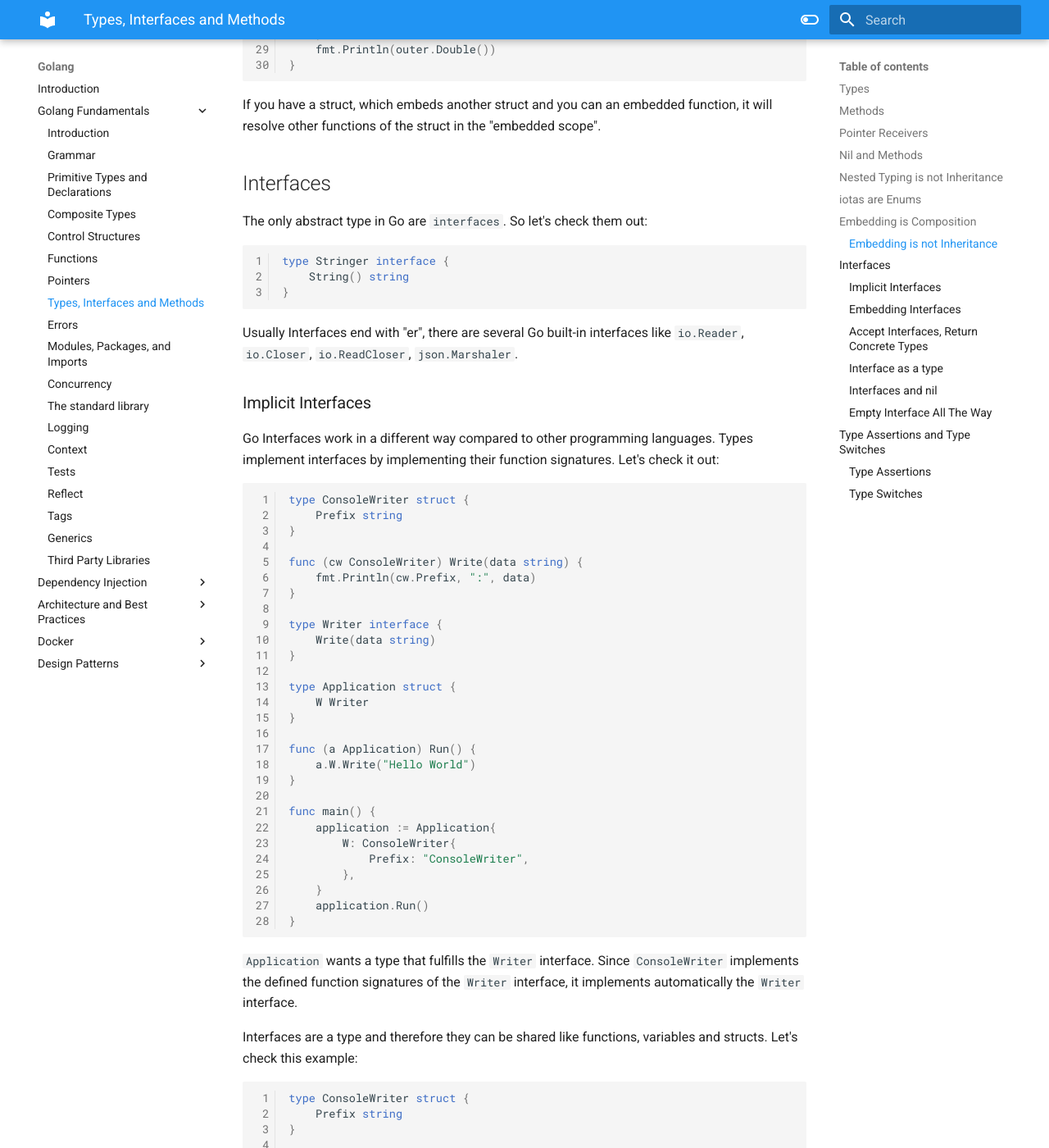
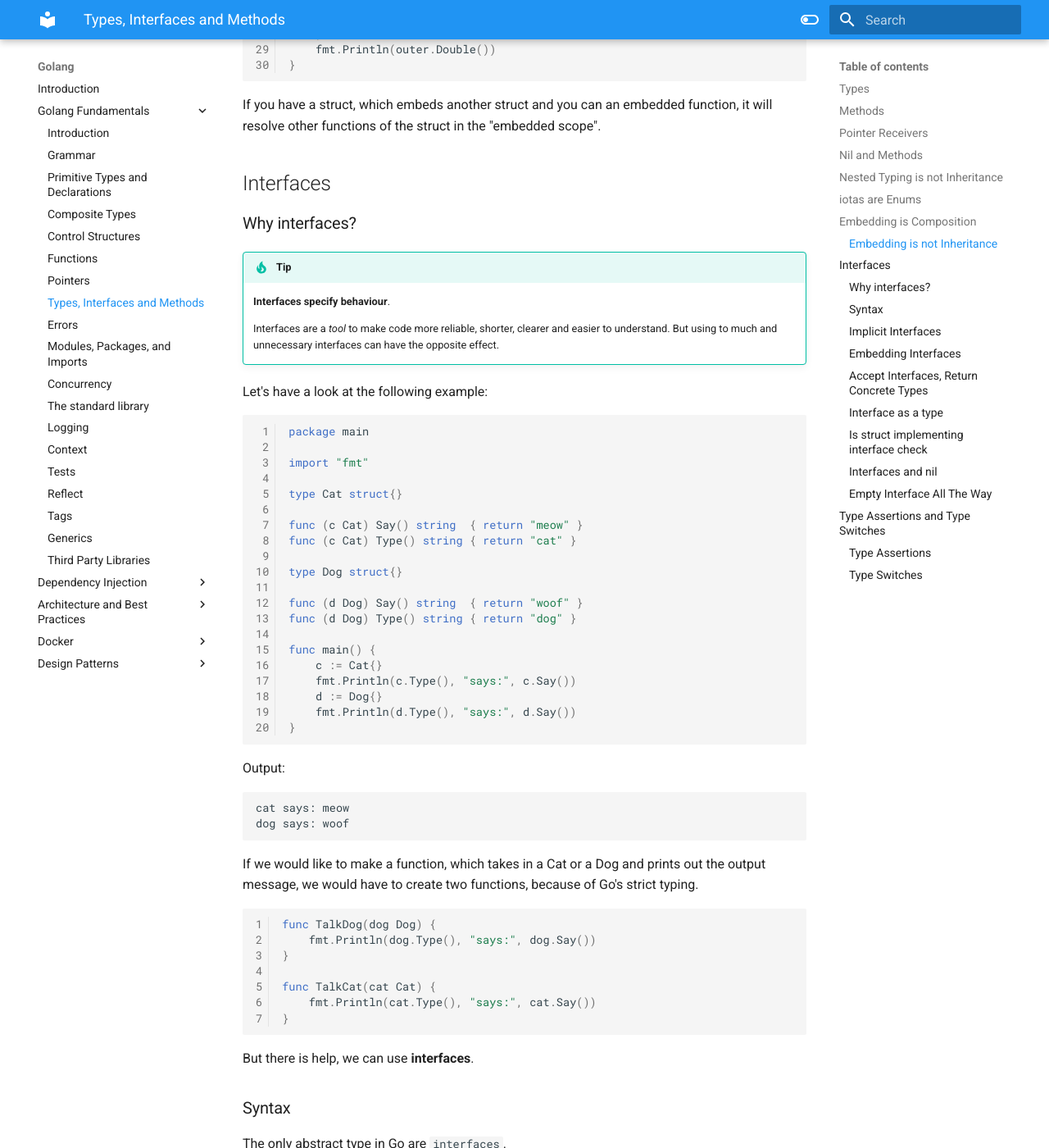
Before and after one commit to bykof/bykof.github.com, an MkDocs documentation site: the page built from docs/golang/golang-fundamentals/types_interfaces_methods.md, in a window 1280 px wide and 1400 px high, scrolled down 9194 px. Shown: the whole window at 82% size. Built offline with MkDocs 1.6.1 and Material for MkDocs 9.7.7, drawn with Linux system fonts in a browser that asks for light colours; some of the changed text lies outside the part shown.

Commit message:
Add Blank Identifier and Why interfaces?

````diff
--- a/docs/golang/golang-fundamentals/types_interfaces_methods.md
+++ b/docs/golang/golang-fundamentals/types_interfaces_methods.md
@@ -246,7 +246,7 @@ If you define a new const block with another variable, iota will start again fro
 
 !!! danger
 
-	This will not work
+    This will not work
 
     ```go linenums="1"
     type Test int
@@ -486,8 +486,64 @@ If you have a struct, which embeds another struct and you can an embedded functi
 
 ## Interfaces
 
+### Why interfaces?
+
+!!! tip
+
+    **Interfaces specify behaviour**.
+
+    Interfaces are a _tool_ to make code more reliable, shorter, clearer and easier to understand.
+    But using to much and unnecessary interfaces can have the opposite effect.
+
+Let's have a look at the following example:
+
+```go linenums="1"
+package main
+
+import "fmt"
+
+type Cat struct{}
+
+func (c Cat) Say() string  { return "meow" }
+func (c Cat) Type() string { return "cat" }
+
+type Dog struct{}
+
+func (d Dog) Say() string  { return "woof" }
+func (d Dog) Type() string { return "dog" }
+
+func main() {
+	c := Cat{}
+	fmt.Println(c.Type(), "says:", c.Say())
+	d := Dog{}
+	fmt.Println(d.Type(), "says:", d.Say())
+}
+```
+
+Output:
+
+```
+cat says: meow
+dog says: woof
+```
+
+If we would like to make a function, which takes in a Cat or a Dog and prints out the output message, we would have to create two functions, because of Go's strict typing.
+
+```go linenums="1"
+func TalkDog(dog Dog) {
+	fmt.Println(dog.Type(), "says:", dog.Say())
+}
+
+func TalkCat(cat Cat) {
+	fmt.Println(cat.Type(), "says:", cat.Say())
+}
+```
+
+But there is help, we can use **interfaces**.
+
+### Syntax
+
 The only abstract type in Go are `interfaces`.
-So let's check them out:
 
 ```go linenums="1"
 type Stringer interface {
@@ -495,7 +551,7 @@ type Stringer interface {
 }
 ```
 
-Usually Interfaces end with "er", there are several Go built-in interfaces like `io.Reader`, `io.Closer`, `io.ReadCloser`, `json.Marshaler`.
+Usually interfaces end with "er", there are several Go built-in interfaces like `io.Reader`, `io.Closer`, `io.ReadCloser`, `json.Marshaler`.
 
 ### Implicit Interfaces
 
@@ -784,7 +840,7 @@ func DoAuthentication(a Authenticator) (UserData, error) {
 
 !!! danger
 
-	Do **NOT** do this:
+    Do **NOT** do this:
 
     ```go linenums="1"
     type UserData struct {
@@ -880,6 +936,26 @@ func main() {
 	fmt.Println(i)
 }
 ```
+
+### Is struct implementing interface check
+
+If you want to check, if a struct implements a specific interface.
+You can use a small "hack".
+
+Just initiate a [blank identifier](./grammar.md#blank-identifier) variable with the interface type and the struct value.
+
+```go linenums="1"
+type Sayer interface {
+	Say() string
+}
+
+type Cat struct{}
+func (c Cat) Say() string  { return "meow" }
+
+var _ Sayer = Cat{}
+```
+
+Since the compiler will ignore the value of `_` but will do the type checks, this can get very useful.
 
 ### Interfaces and nil
 
````
Also changed, not shown: docs/golang/golang-fundamentals/grammar.md (+12 -0 lines), 1 other file.
